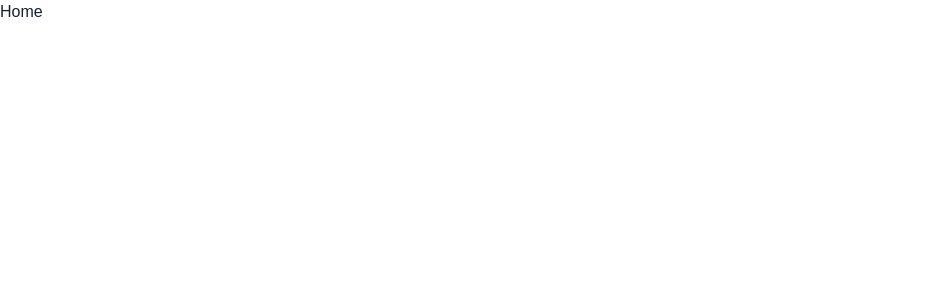
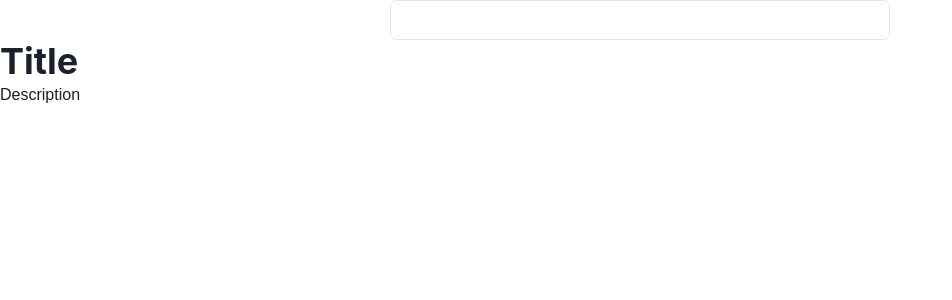
Before and after one commit to Praful-87/notekeeper, a React (Vite) app: page / in a window 1280 px wide. Shown: the top 300 px of the page, without its empty margins (0-952 px from the left). Built offline with nearby package versions, Linux system fonts and the light colour scheme.

Commit message:
navbar and layout add

```diff
--- a/src/App.jsx
+++ b/src/App.jsx
@@ -1,10 +1,19 @@
 import { useState } from "react";
 import "./App.css";
+import { GridItem, Input, SimpleGrid, VStack } from "@chakra-ui/react";
+import Note from "./components/Note";
 
 function App() {
   return (
     <>
-      <h1>Home</h1>
+      <VStack>
+        <Input maxW="500px" />
+      </VStack>
+      <SimpleGrid>
+        <GridItem>
+          <Note />
+        </GridItem>
+      </SimpleGrid>
     </>
   );
 }
--- /dev/null
+++ b/src/components/Note.jsx
@@ -0,0 +1,13 @@
+import { Box, Heading, Text } from "@chakra-ui/react";
+import React from "react";
+
+const Note = () => {
+  return (
+    <Box>
+      <Heading>Title</Heading>
+      <Text>Description</Text>
+    </Box>
+  );
+};
+
+export default Note;
```
Also changed, not shown: src/data.js (added, +14 -0 lines).
